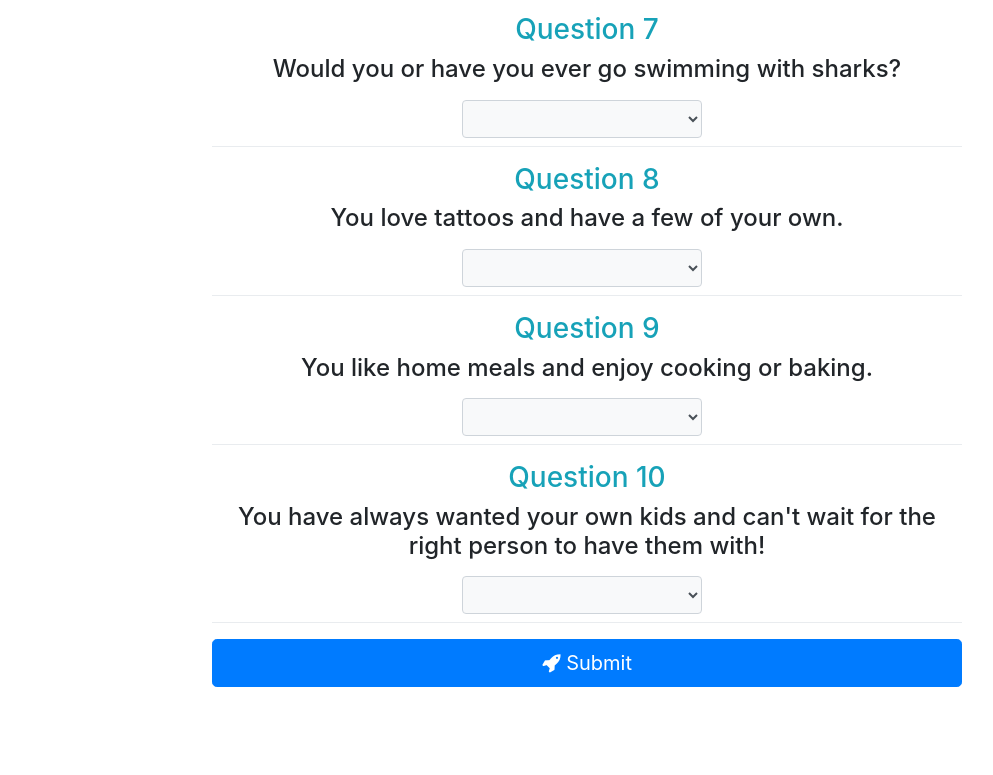
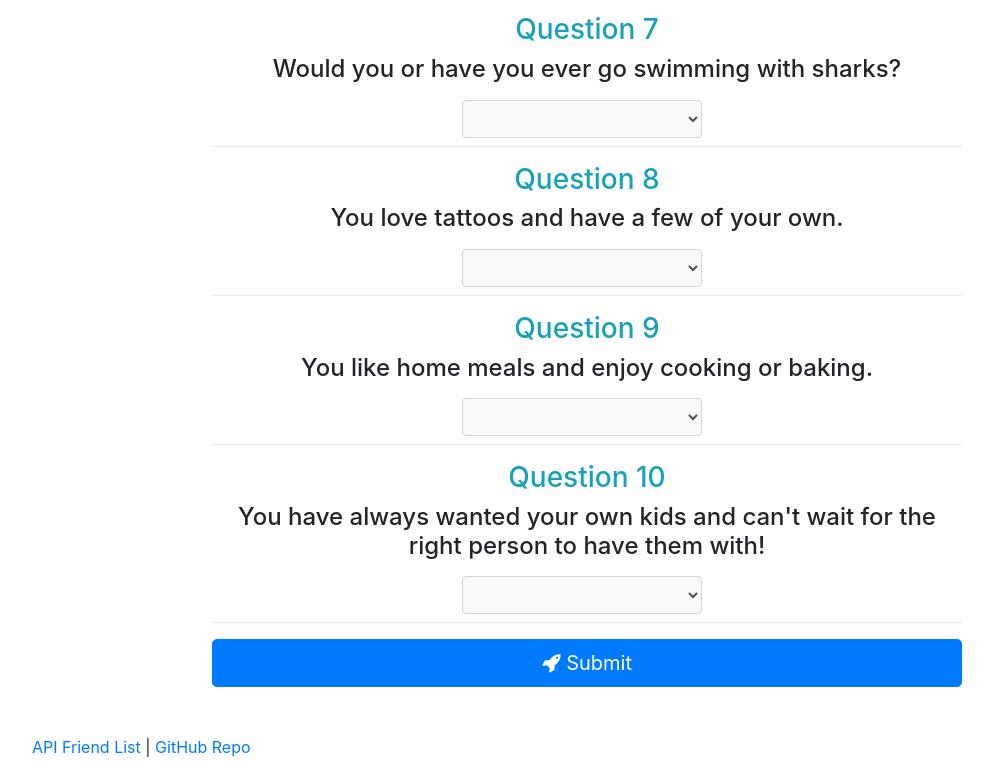
Before and after one commit to elpat77/Friend_Finder, a website: page app/public/survey.html in a window 1280 px wide. Shown: the part 1437-2212 px from the top of the page, without its empty margins (53-1046 px from the left). Before the commit the page ends 2172 px from the top, so only its background shows below. Drawn offline with nearby package versions, Linux system fonts and the light colour scheme.

Commit message:
adding survey footer with api link

```diff
--- a/app/public/survey.html
+++ b/app/public/survey.html
@@ -228,6 +228,13 @@
             </div>
         </div>
     </div>
+    </div>
+    <footer class="footer">
+        <div class="container">
+            <p><a href="/api/friends">API Friend List</a> | <a href="https://github.com/elpat77/Friend_Finder">GitHub
+                    Repo </a>
+        </div>
+    </footer>
 
     <!--Jquery/Link-->
     <script src="https://code.jquery.com/jquery-3.4.1.min.js"
```
